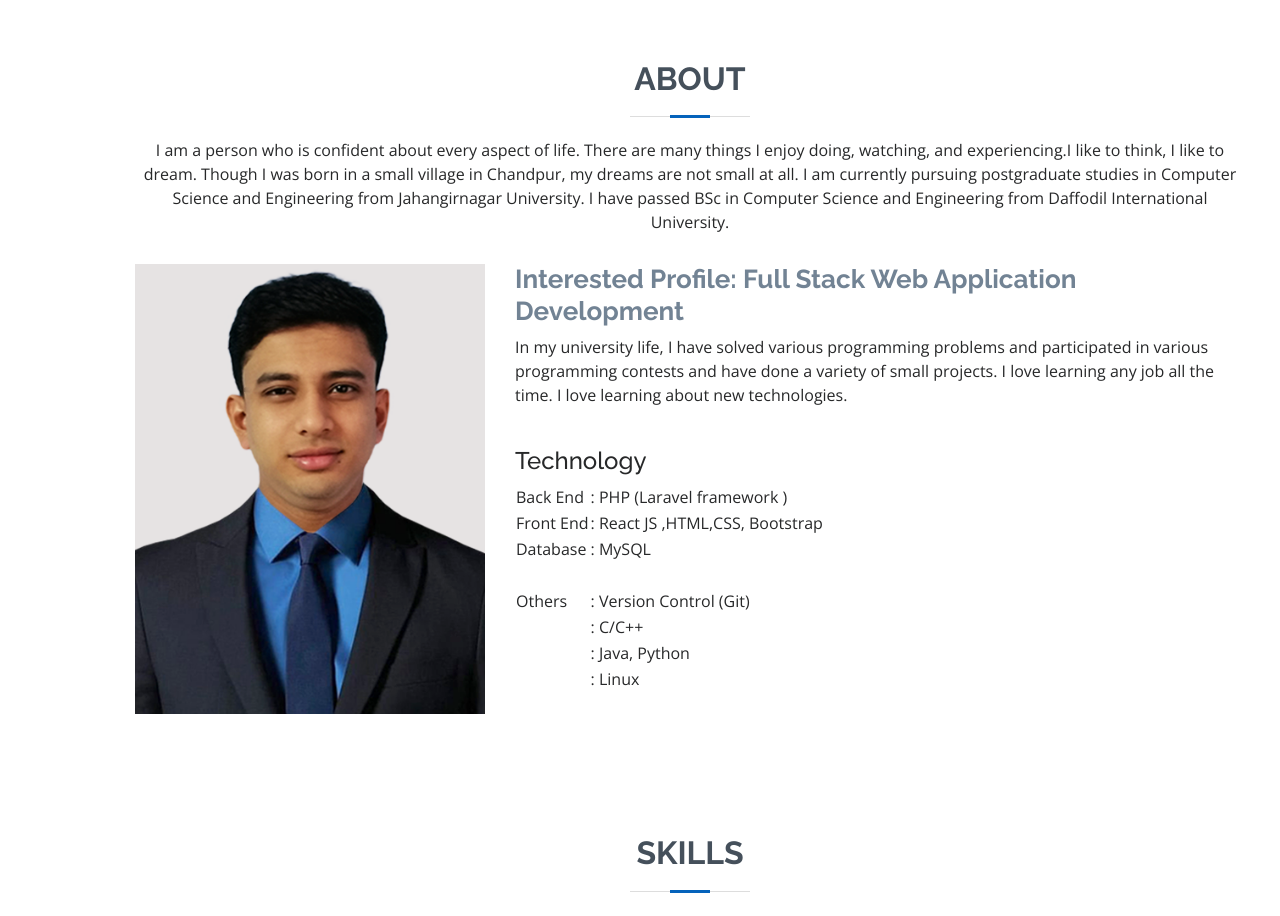
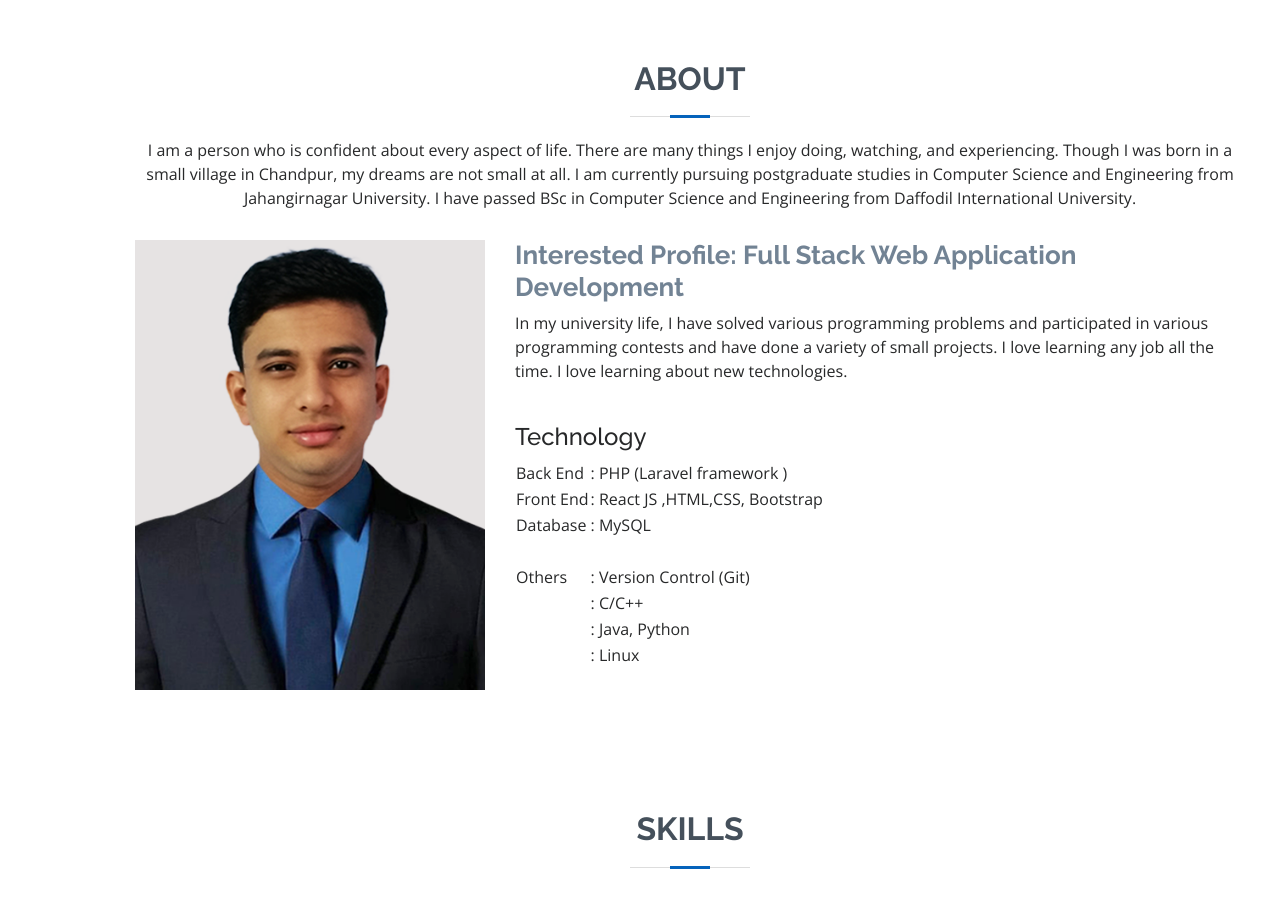
Before and after one commit to JahangirSoud/portfolio, a plain HTML site: page index.html in a window 1280 px wide. Shown: the part 800-1716 px from the top of the page. Drawn offline with nearby package versions, Linux system fonts and the light colour scheme.

Commit message:
Updated personal info in index.html

```diff
--- a/index.html
+++ b/index.html
@@ -103,7 +103,7 @@
 
         <div class="section-title">
           <h2>About</h2>
-          <p>I am a person who is confident about every aspect of life. There are many things I enjoy doing, watching, and experiencing.I like to think, I like to dream. Though I was born in a small village in Chandpur, my dreams are not small at all. I am currently pursuing postgraduate studies in Computer Science and Engineering from Jahangirnagar University. I have passed BSc in Computer Science and Engineering from Daffodil International University.</p>
+          <p>I am a person who is confident about every aspect of life. There are many things I enjoy doing, watching, and experiencing. Though I was born in a small village in Chandpur, my dreams are not small at all. I am currently pursuing postgraduate studies in Computer Science and Engineering from Jahangirnagar University. I have passed BSc in Computer Science and Engineering from Daffodil International University.</p>
         </div>
 
         <div class="row">
```
